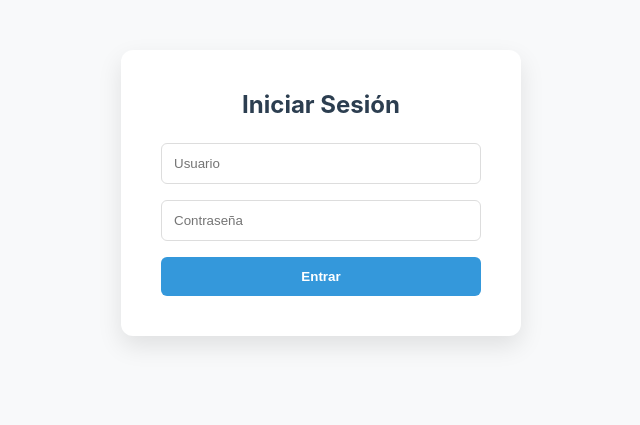
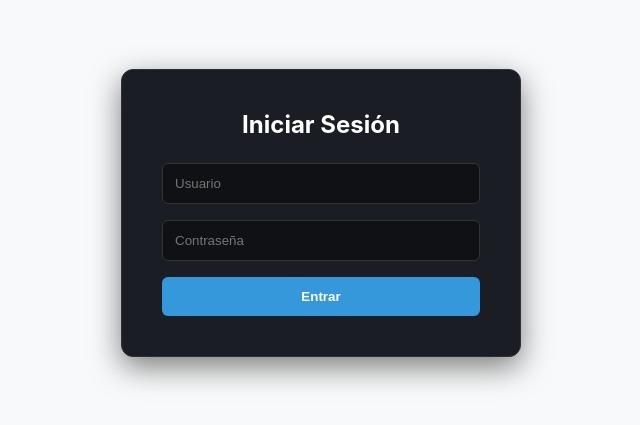
Before and after one commit to jotaFil98/TCG-Project, a React (Create React App) app in the folder Frontend/: page /login in a window 1280 px wide. Shown: the part 127-552 px from the top of the page, without its empty margins (319-959 px from the left). Built offline with nearby package versions, Linux system fonts and the light colour scheme.

Commit message:
actualizacion en login

```diff
--- a/Frontend/src/App.css
+++ b/Frontend/src/App.css
@@ -432,36 +432,46 @@ body {
     background-color: #f8f9fa; /* Fondo gris claro suave */
 }
 
-/* --- Estilos para Login y Registro --- */
+/* Sobreescribimos el estilo del Login/Register para que sea Dark */
 .auth-wrapper {
     display: flex;
     justify-content: center;
     align-items: center;
-    min-height: 80vh; /* Ocupa casi toda la altura disponible */
+    min-height: 80vh;
+    width: 100%;
 }
 
 .auth-card {
-    background: white;
+    background: #1a1d23; /* Usamos el color de tu gradiente */
     padding: 2.5rem;
     border-radius: 12px;
-    box-shadow: 0 10px 25px rgba(0,0,0,0.1);
+    box-shadow: 0 10px 30px rgba(0,0,0,0.5); /* Sombra más oscura */
     width: 100%;
     max-width: 400px;
     text-align: center;
+    border: 1px solid #2c313a; /* Un borde sutil para que resalte */
 }
 
 .auth-card h2 {
     margin-bottom: 1.5rem;
-    color: #2c3e50;
+    color: white; /* Texto blanco */
 }
 
 .auth-input {
     width: 100%;
     padding: 12px;
     margin-bottom: 1rem;
-    border: 1px solid #ddd;
+    border: 1px solid #333; /* Borde oscuro */
     border-radius: 6px;
-    box-sizing: border-box; /* Fundamental para que el padding no desborde */
+    background-color: #0f1115; /* El color de tu body */
+    color: white; /* Texto dentro del input blanco */
+    box-sizing: border-box;
+}
+
+/* Cuando haces clic en el input, un pequeño cambio de borde */
+.auth-input:focus {
+    outline: none;
+    border-color: #3498db;
 }
 
 .auth-button {
@@ -479,10 +489,3 @@ body {
 .auth-button:hover {
     background-color: #2980b9;
 }
-
-/* Cuando ocultamos el sidebar, la clase full-width asegura que el contenido ocupe todo el espacio */
-.full-width {
-    width: 100%;
-    margin-left: 0;
-    padding: 0;
-}
```
